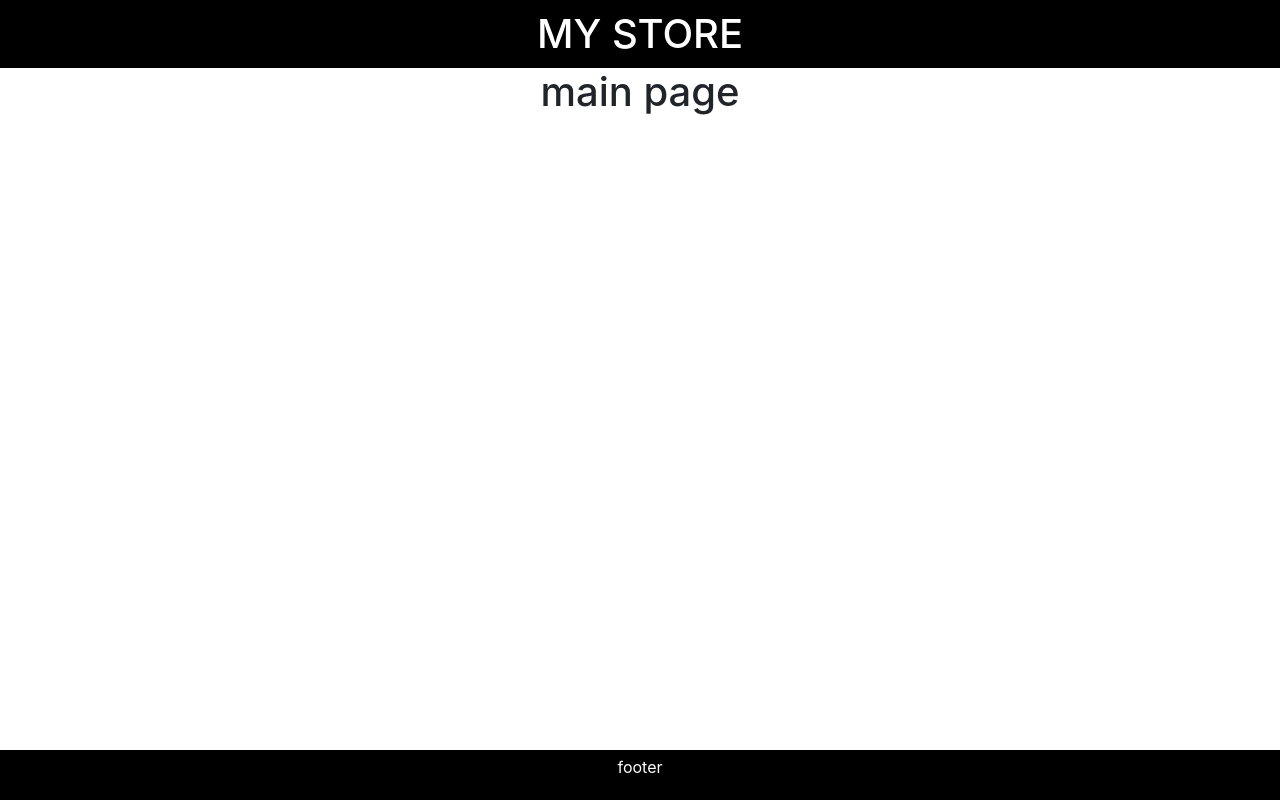
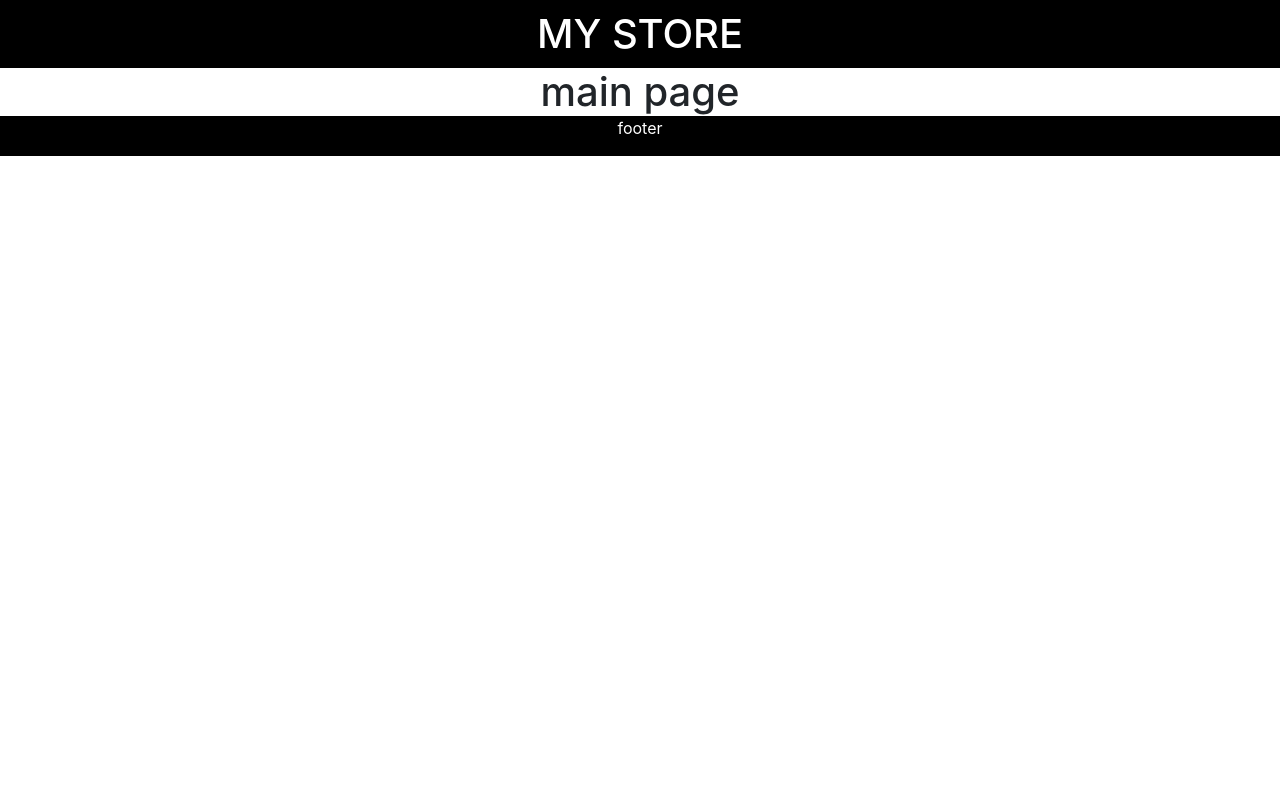
Before and after one commit to isle88/react-mystore, a React (Create React App) app: page / in a window 1280 px wide. Built offline with nearby package versions, Linux system fonts and the light colour scheme; the HTML template or start-up script is replaced by a standard one.

Commit message:
update  css

```diff
--- a/src/App.css
+++ b/src/App.css
@@ -11,15 +11,22 @@
 .footer {
   background-color: black;
   color: white;
-  display:flex;
-  justify-content: space-around;
-  width:100%;
+  width: 100%;
+  bottom: 0;
+  height: 40px;
+  position: sticky;
   align-items: center;
-  bottom: 0;
-  position: absolute;
-  height: 50px;
 }
 
+.products-card {
+  display: inline-block;
+  overflow: hidden;
+  text-overflow: ellipsis;
+}
+
+.card-list {
+  margin: 15px;
+}
 h1 {
   margin: 0;
 }
```
